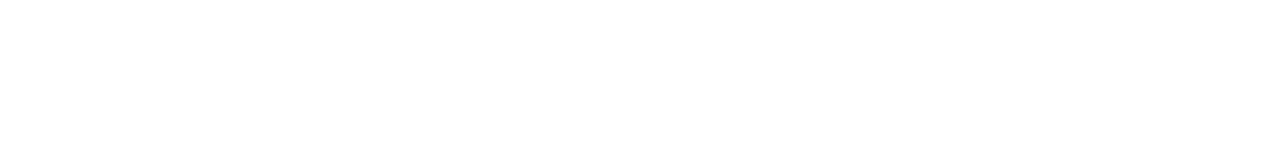
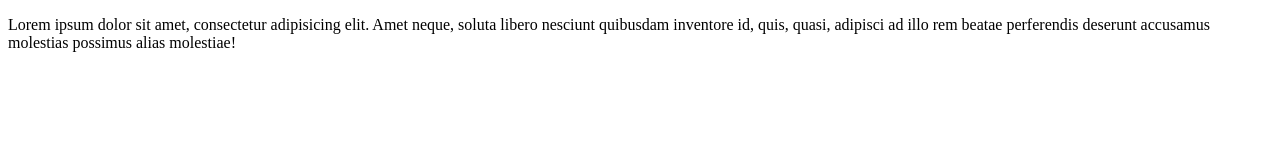
Before and after one commit to Vika5231/lab_2, a plain HTML site: page index.html in a window 1280 px wide. Drawn offline with Linux system fonts and the light colour scheme.

Commit message:
update html

```diff
--- a/index.html
+++ b/index.html
@@ -5,6 +5,8 @@
 	<title>Document</title>
 </head>
 <body>
-	<div class="container"></div>
+	<div class="container">
+		<p>Lorem ipsum dolor sit amet, consectetur adipisicing elit. Amet neque, soluta libero nesciunt quibusdam inventore id, quis, quasi, adipisci ad illo rem beatae perferendis deserunt accusamus molestias possimus alias molestiae!</p>
+	</div>
 </body>
 </html>
```
